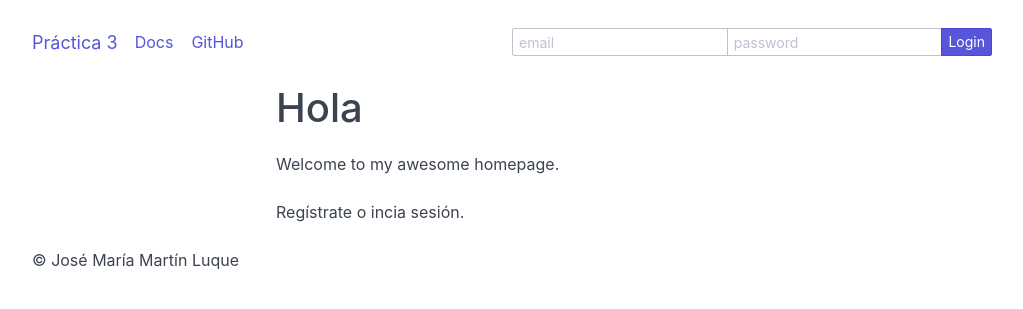
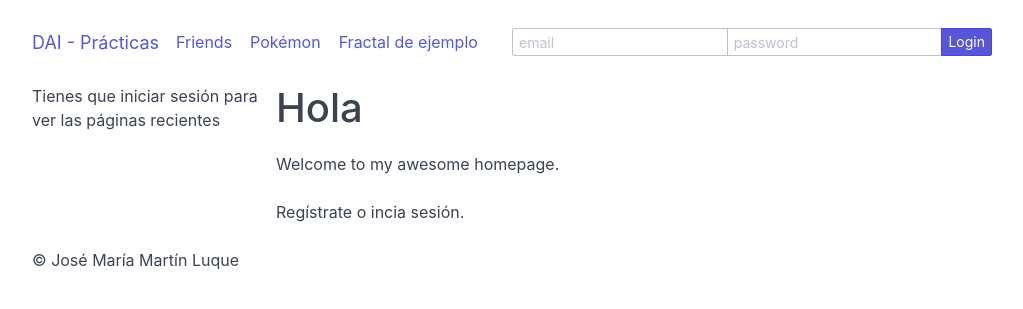
Before and after one commit to jmml97/dai-practicas, a Python web app: template flask/templates/p3.html in a window 1280 px wide. Shown: the top 309 px of the page, without its empty margins (128-1151 px from the left). Run offline with Jinja, Linux system fonts and the light colour scheme; the template is opened without the code that fills it, so the values that code supplies are empty.

Commit message:
Enlaces en cabeceras e inicio de páginas recientes

```diff
--- a/flask/templates/layout.html
+++ b/flask/templates/layout.html
@@ -3,16 +3,17 @@
   {% block head %}
   <link rel="stylesheet" type="text/css" href="{{url_for('static', filename='spectre.min.css')}}">
   <link rel="stylesheet" type="text/css" href="{{url_for('static', filename='icons.min.css')}}">
-  <title>Práctica 3 - {% block title %}{% endblock %}</title>
+  <title>DAI - {% block title %}{% endblock %}</title>
   {% endblock %}
 </head>
 <br>
 <body class="container grid-lg">
   <header class="navbar">
     <section class="navbar-section">
-      <a href="{{ url_for('p3') }}" class="navbar-brand mr-2">Práctica 3</a>
-      <a href="..." class="btn btn-link">Docs</a>
-      <a href="..." class="btn btn-link">GitHub</a>
+      <a href="{{ url_for('p3') }}" class="navbar-brand mr-2">DAI - Prácticas</a>
+      <a href="{{ url_for('search_friends') }}" class="btn btn-link">Friends</a>
+      <a href="{{ url_for('search_pokemon') }}" class="btn btn-link">Pokémon</a>
+      <a href="{{ url_for('fractal', x1=-2.0, x2=1.0, y1=-1.5, y2=1.5, ancho=300) }}" class="btn btn-link">Fractal de ejemplo</a>
     </section>
     <section class="navbar-section">
       {% if session['email'] %}
@@ -28,7 +29,13 @@
   </header>
   <br>
   <div class="columns">
-    <nav class="sidebar-l column col-3"></nav>
+    <nav class="sidebar-l column col-3">
+      {% if session['email'] %}
+      <h4>Páginas recientes</h4>
+      {% else %}
+      <p>Tienes que iniciar sesión para ver las páginas recientes</p>
+      {% endif %}
+    </nav>
     <main class="column col-9">
       {% block content %}{% endblock %}
     </main>
```
